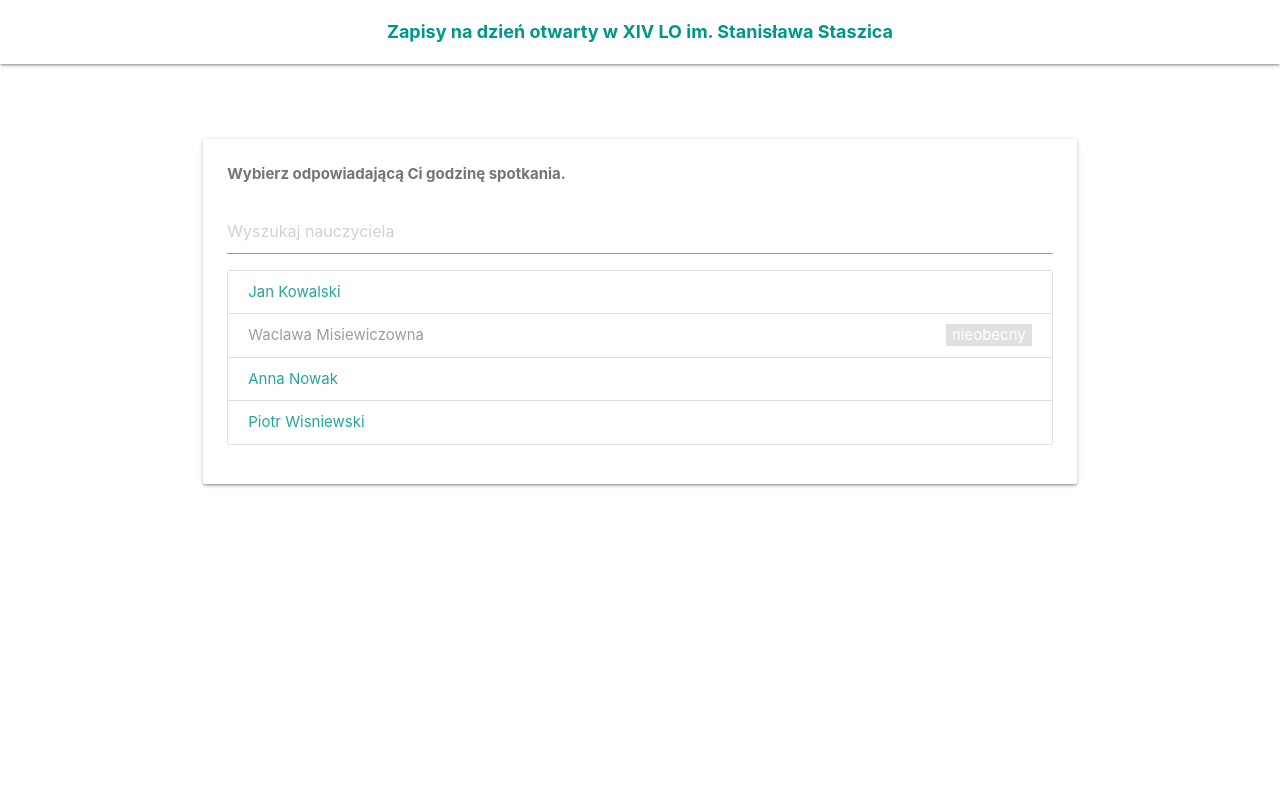
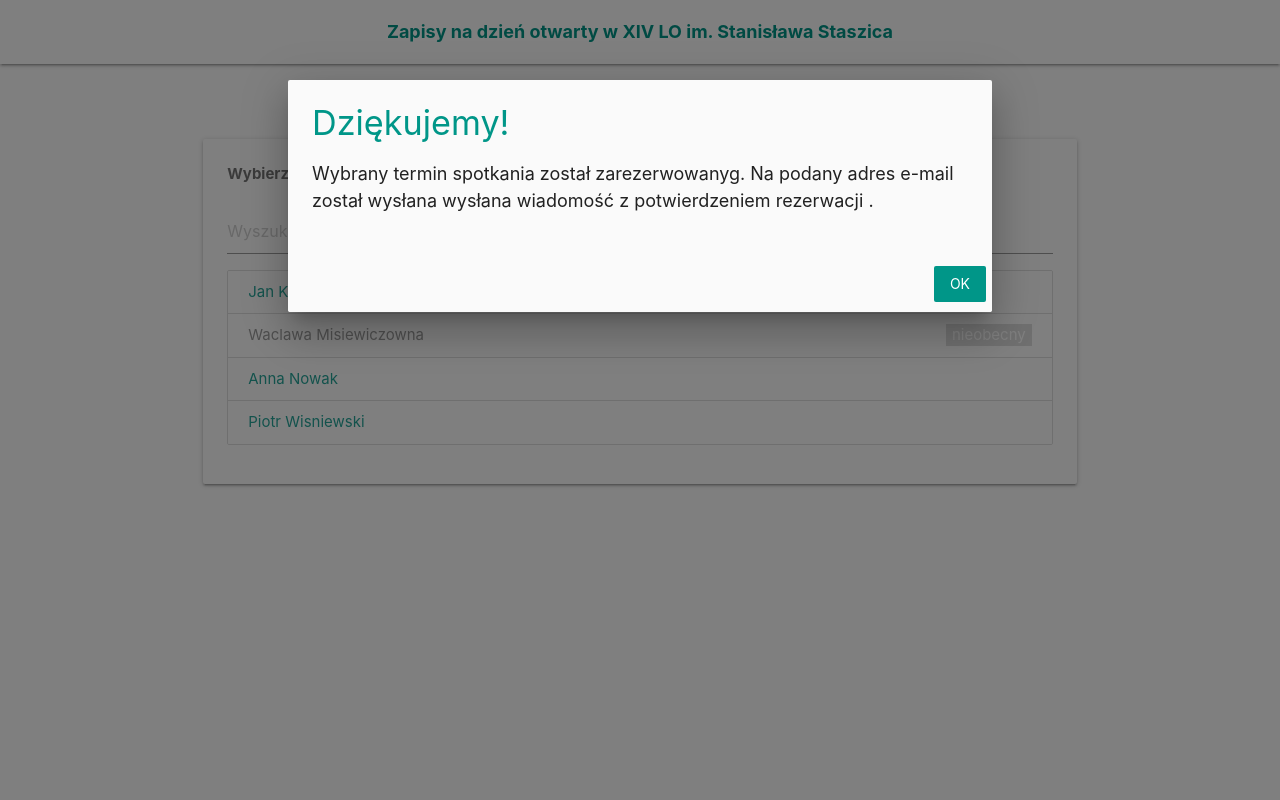
Before and after one commit to szkarpinski/staszic-zapisy, a Flask app: page / in a window 1280 px wide. Run offline with Flask 2, Linux system fonts and the light colour scheme; data comes from the database, SQL or seed files in the repository.

Commit message:
success modal

```diff
--- a/main/templates/zapisy/index.html
+++ b/main/templates/zapisy/index.html
@@ -29,7 +29,13 @@
             $('#teachers').html(search($('#search').val(), teachers, empty));
         }
 
-        $('body').ready(function(){search_input()});
+        $('body').ready(function(){search_input();
+            {% if show_success == 1 %}
+                $('.modal').modal();
+                $('#success_modal').modal('open');
+                console.log('xd');
+            {% endif %}
+        });
 
     </script>
 
@@ -37,7 +43,22 @@
 
 {% block content %}
 
-    <br>
+    {%  if show_success == 1 %}
+        <div id="success_modal" class="modal">
+            <div class="modal-content">
+                <h4 class="teal-text">Dziękujemy!</h4>
+                <p style="font-size:120%">
+                    Wybrany termin spotkania został zarezerwowanyg. Na podany adres e-mail został wysłana wysłana wiadomość
+                    z potwierdzeniem rezerwacji
+                .</p>
+            </div>
+            <div class="modal-footer">
+                <a href="#!" class="modal-close waves-effect waves-green btn-flat teal white-text">OK</a>
+            </div>
+        </div>
+    {% endif %}
+
+    <br/>
 
     <div class="row">
         <div class="col s12">
```
